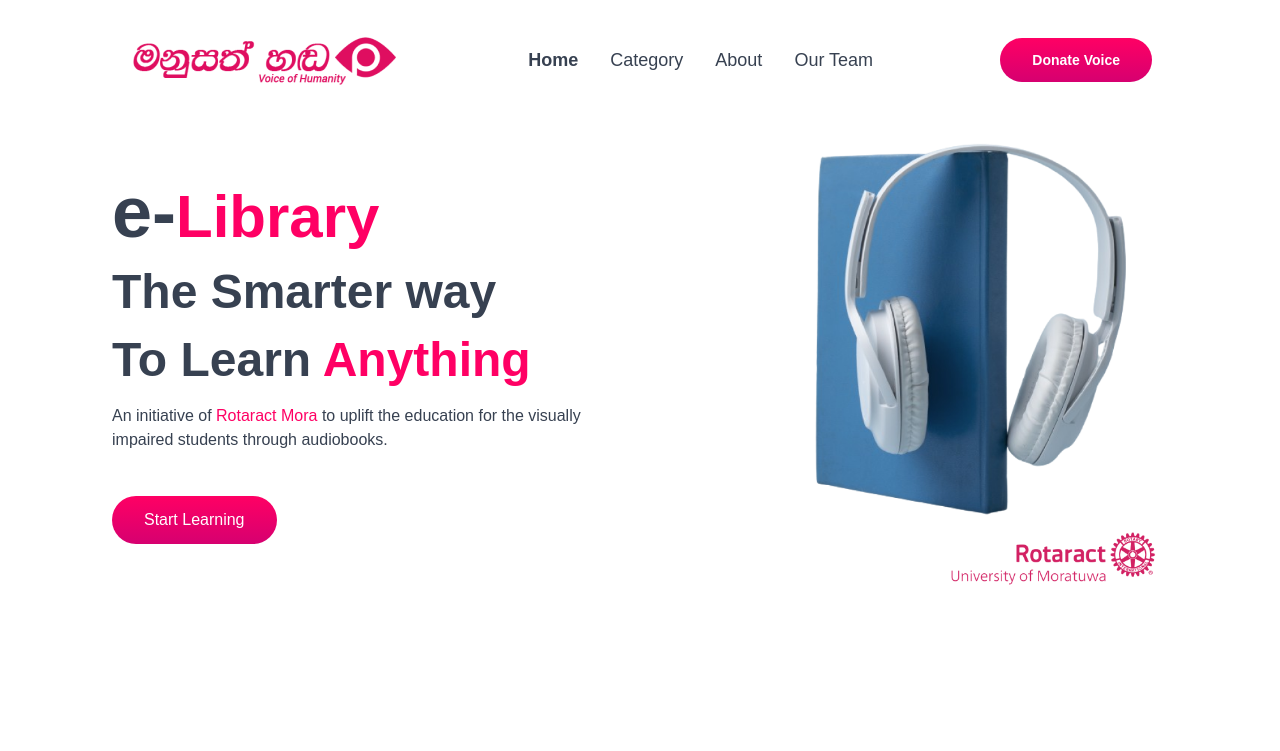
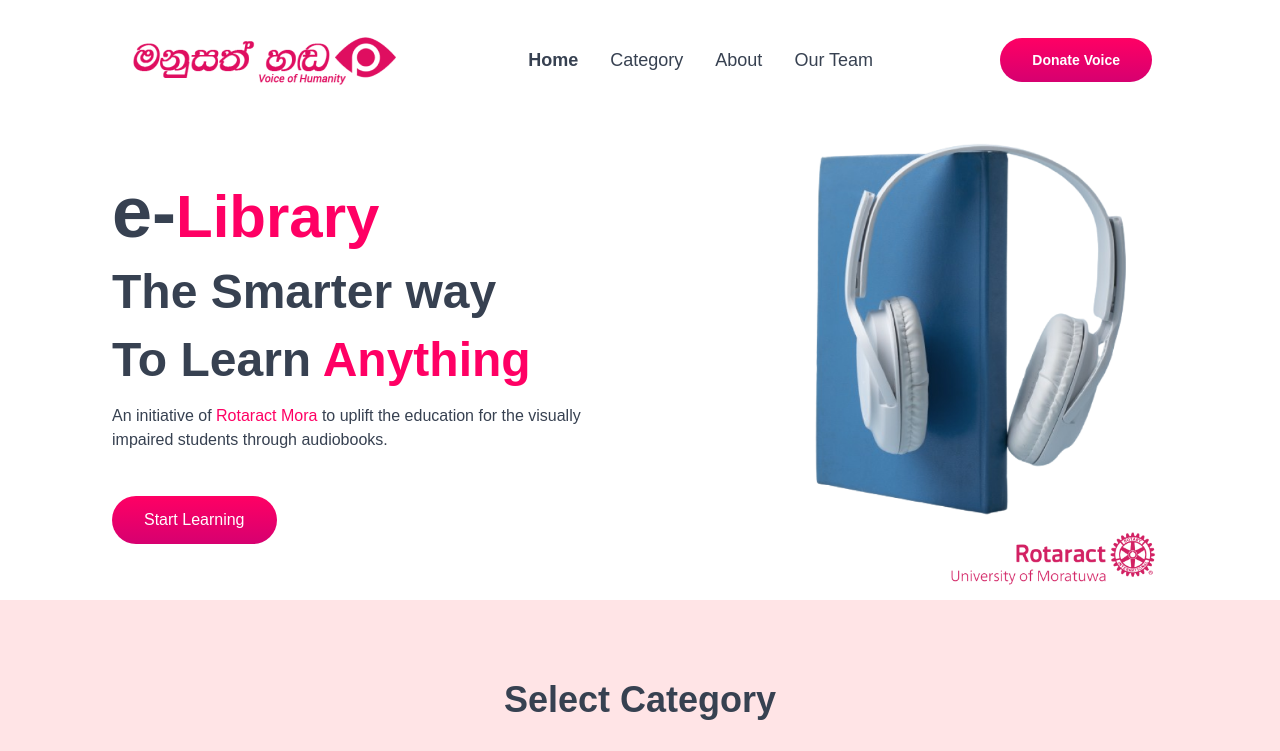
Before and after one commit to kavishkanimsara/ManusathHandaRedesignProject, a React (Create React App) app: page / in a window 1280 px wide. Shown: the top 751 px of the page. Built offline with nearby package versions, Linux system fonts and the light colour scheme; no server answers.

Commit message:
merged feature-firestore

```diff
--- a/src/App.js
+++ b/src/App.js
@@ -1,20 +1,14 @@
 import { BrowserRouter, Route, Routes } from "react-router-dom";
 import LandingPage from "./pages/LandingPage";
-import Page from "./pages/Page";
-import Hero from "./components/Hero";
-import Category from "./components/Categories";
+import Catagory from "./pages/Catagory";
 
 
 function App() {
-
-
   return (
     <>
-
       <Routes>
-        <Route path="/" element={<Hero></Hero>}></Route>
-        <Route path="/new" element={<Page></Page>}></Route>
-        <Route path="/catagories/*" element={<Category></Category>}></Route>
+        <Route path="/" element={<LandingPage/>}></Route>
+        <Route path="/catagories/*" element={<Catagory></Catagory>}></Route>
       </Routes>
     </>
   );
```
Also changed, not shown: .contentlayer/generated/index.d.ts (added).
